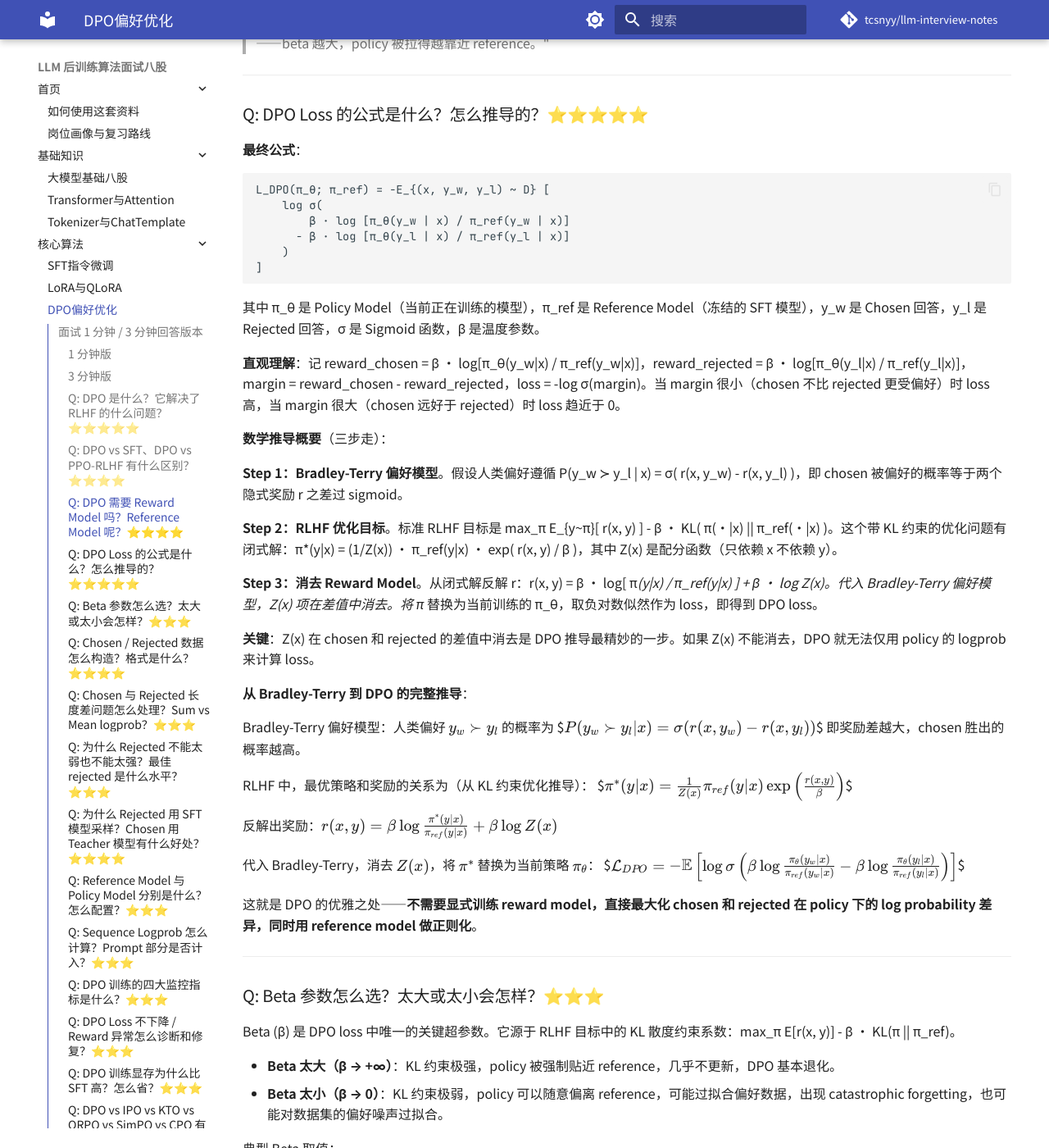
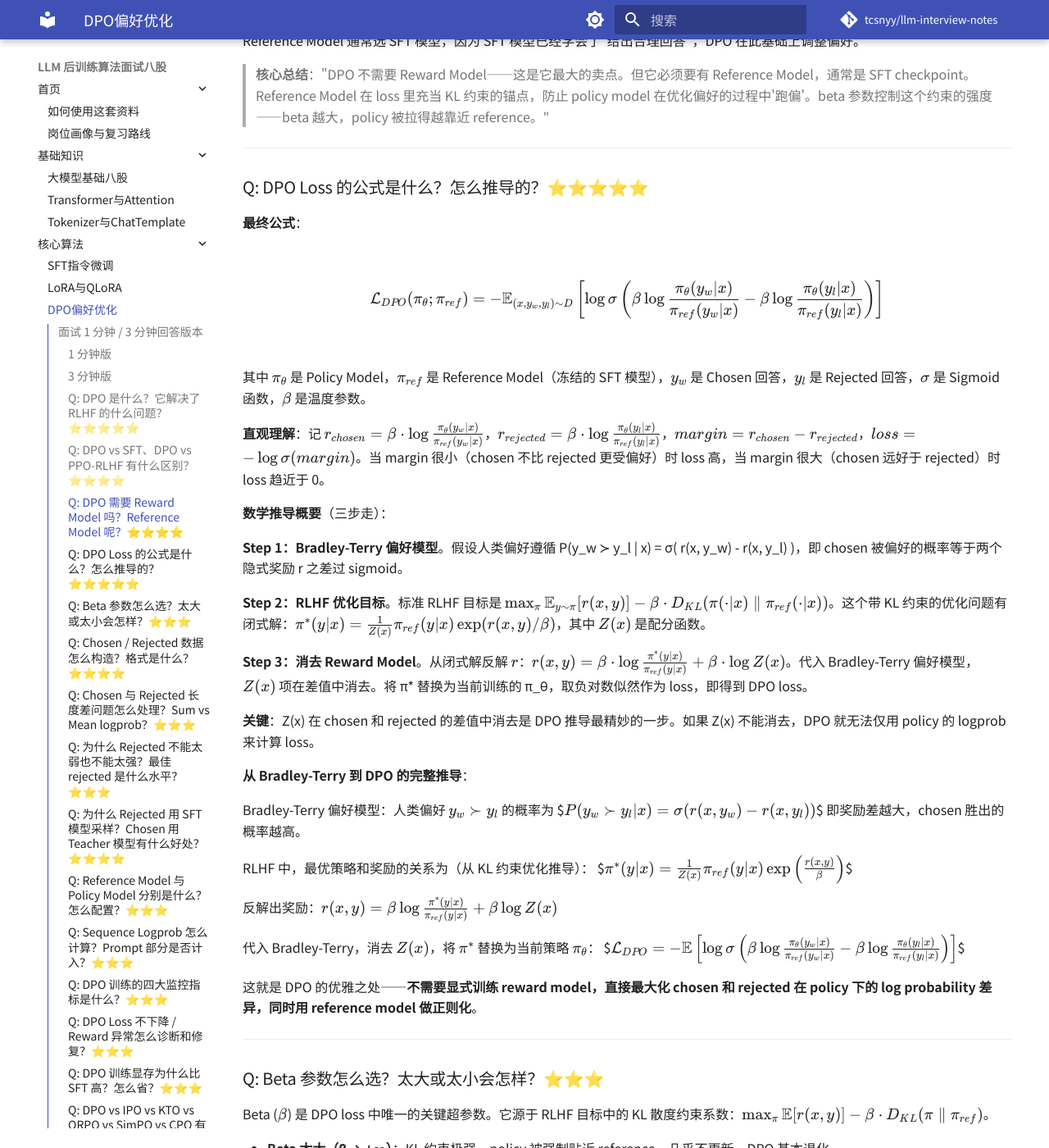
Before and after one commit to tcsnyy/llm-interview-notes, an MkDocs documentation site: the page built from docs/07_DPO偏好优化.md, in a window 1280 px wide and 1400 px high, scrolled down 3847 px. Shown: the whole window at 82% size. Built offline with MkDocs 1.6.1 and Material for MkDocs 9.7.7, drawn with Linux system fonts in a browser that asks for light colours; comment, search, counter and statistics services are not loaded; some of the changed text lies outside the part shown.

Commit message:
fix: convert DPO code-block formulas to 数学 LaTeX for KaTeX rendering

````diff
--- a/docs/07_DPO偏好优化.md
+++ b/docs/07_DPO偏好优化.md
@@ -82,9 +82,7 @@ DPO 解决的 RLHF 痛点：
 
 **Reward Model：不需要但隐含**。DPO 不需要显式训练 Reward Model，但它通过数学等价性隐含地将 policy model 的 logprob 差作为 reward：
 
-```
-r(x, y) = β · log[ π_θ(y|x) / π_ref(y|x) ]
-```
+$$r(x, y) = \beta \cdot \log\frac{\pi_\theta(y|x)}{\pi_{ref}(y|x)}$$
 
 这意味着 DPO 中 policy model 本身就在充当 Reward Model 的角色——它对 chosen 和 rejected 的相对评分就是隐式奖励。
 
@@ -100,26 +98,19 @@ Reference Model 通常选 SFT 模型，因为 SFT 模型已经学会了"给出
 
 **最终公式**：
 
-```
-L_DPO(π_θ; π_ref) = -E_{(x, y_w, y_l) ~ D} [
-    log σ(
-        β · log [π_θ(y_w | x) / π_ref(y_w | x)]
-      - β · log [π_θ(y_l | x) / π_ref(y_l | x)]
-    )
-]
-```
+$$\mathcal{L}_{DPO}(\pi_\theta; \pi_{ref}) = -\mathbb{E}_{(x, y_w, y_l) \sim D}\left[\log \sigma\left(\beta \log \frac{\pi_\theta(y_w | x)}{\pi_{ref}(y_w | x)} - \beta \log \frac{\pi_\theta(y_l | x)}{\pi_{ref}(y_l | x)}\right)\right]$$
 
-其中 π_θ 是 Policy Model（当前正在训练的模型），π_ref 是 Reference Model（冻结的 SFT 模型），y_w 是 Chosen 回答，y_l 是 Rejected 回答，σ 是 Sigmoid 函数，β 是温度参数。
+其中 $\pi_\theta$ 是 Policy Model，$\pi_{ref}$ 是 Reference Model（冻结的 SFT 模型），$y_w$ 是 Chosen 回答，$y_l$ 是 Rejected 回答，$\sigma$ 是 Sigmoid 函数，$\beta$ 是温度参数。
 
-**直观理解**：记 reward_chosen = β · log[π_θ(y_w|x) / π_ref(y_w|x)]，reward_rejected = β · log[π_θ(y_l|x) / π_ref(y_l|x)]，margin = reward_chosen - reward_rejected，loss = -log σ(margin)。当 margin 很小（chosen 不比 rejected 更受偏好）时 loss 高，当 margin 很大（chosen 远好于 rejected）时 loss 趋近于 0。
+**直观理解**：记 $r_{chosen} = \beta \cdot \log\frac{\pi_\theta(y_w|x)}{\pi_{ref}(y_w|x)}$，$r_{rejected} = \beta \cdot \log\frac{\pi_\theta(y_l|x)}{\pi_{ref}(y_l|x)}$，$margin = r_{chosen} - r_{rejected}$，$loss = -\log \sigma(margin)$。当 margin 很小（chosen 不比 rejected 更受偏好）时 loss 高，当 margin 很大（chosen 远好于 rejected）时 loss 趋近于 0。
 
 **数学推导概要**（三步走）：
 
 **Step 1：Bradley-Terry 偏好模型**。假设人类偏好遵循 P(y_w ≻ y_l | x) = σ( r(x, y_w) - r(x, y_l) )，即 chosen 被偏好的概率等于两个隐式奖励 r 之差过 sigmoid。
 
-**Step 2：RLHF 优化目标**。标准 RLHF 目标是 max_π E_{y~π}[ r(x, y) ] - β · KL( π(·|x) || π_ref(·|x) )。这个带 KL 约束的优化问题有闭式解：π*(y|x) = (1/Z(x)) · π_ref(y|x) · exp( r(x, y) / β )，其中 Z(x) 是配分函数（只依赖 x 不依赖 y）。
+**Step 2：RLHF 优化目标**。标准 RLHF 目标是 $\max_\pi \mathbb{E}_{y\sim\pi}[ r(x, y) ] - \beta \cdot D_{KL}( \pi(\cdot|x) \parallel \pi_{ref}(\cdot|x) )$。这个带 KL 约束的优化问题有闭式解：$\pi^*(y|x) = \frac{1}{Z(x)} \pi_{ref}(y|x) \exp( r(x, y) / \beta )$，其中 $Z(x)$ 是配分函数。
 
-**Step 3：消去 Reward Model**。从闭式解反解 r：r(x, y) = β · log[ π*(y|x) / π_ref(y|x) ] + β · log Z(x)。代入 Bradley-Terry 偏好模型，Z(x) 项在差值中消去。将 π* 替换为当前训练的 π_θ，取负对数似然作为 loss，即得到 DPO loss。
+**Step 3：消去 Reward Model**。从闭式解反解 $r$：$r(x, y) = \beta \cdot \log\frac{\pi^*(y|x)}{\pi_{ref}(y|x)} + \beta \cdot \log Z(x)$。代入 Bradley-Terry 偏好模型，$Z(x)$ 项在差值中消去。将 π* 替换为当前训练的 π_θ，取负对数似然作为 loss，即得到 DPO loss。
 
 **关键**：Z(x) 在 chosen 和 rejected 的差值中消去是 DPO 推导最精妙的一步。如果 Z(x) 不能消去，DPO 就无法仅用 policy 的 logprob 来计算 loss。
 
@@ -144,7 +135,7 @@ $$\mathcal{L}_{DPO} = -\mathbb{E}\left[\log \sigma\left(\beta \log \frac{\pi_\th
 
 ### Q: Beta 参数怎么选？太大或太小会怎样？⭐⭐⭐
 
-Beta (β) 是 DPO loss 中唯一的关键超参数。它源于 RLHF 目标中的 KL 散度约束系数：max_π E[r(x, y)] - β · KL(π || π_ref)。
+Beta ($\beta$) 是 DPO loss 中唯一的关键超参数。它源于 RLHF 目标中的 KL 散度约束系数：$\max_\pi \mathbb{E}[r(x, y)] - \beta \cdot D_{KL}(\pi \parallel \pi_{ref})$。
 
 - **Beta 太大（β → +∞）**：KL 约束极强，policy 被强制贴近 reference，几乎不更新，DPO 基本退化。
 - **Beta 太小（β → 0）**：KL 约束极弱，policy 可以随意偏离 reference，可能过拟合偏好数据，出现 catastrophic forgetting，也可能对数据集的偏好噪声过拟合。
@@ -361,7 +352,7 @@ DPO 比 SFT 更吃显存，因为需要同时持有 policy model 和 reference m
 
 **核心机制**：DPO 优化的是"人类偏好"，而非"事实正确性"。人类偏好自信肯定的语气、详细有条理的回答、流畅专业的表达，但不一定偏好事实正确。如果 chosen 因为"看起来更专业"而被偏好，DPO 学到的是"说得很肯定 = 好"，模型学会对不准确的内容也说得很肯定，幻觉被强化。
 
-**数学直觉**：DPO 的隐式 reward r(x, y) = β · log[π_θ(y|x) / π_ref(y|x)]，不包含任何事实性校验。模型只需要让 logprob 变高就能获得更高的 reward。如果 chosen 中包含事实错误但语气自信、条理清晰，DPO 仍然会奖励这种模式。
+**数学直觉**：DPO 的隐式 reward $r(x, y) = \beta \cdot \log\frac{\pi_\theta(y|x)}{\pi_{ref}(y|x)}$，不包含任何事实性校验。模型只需要让 logprob 变高就能获得更高的 reward。如果 chosen 中包含事实错误但语气自信、条理清晰，DPO 仍然会奖励这种模式。
 
 **长尾问题更容易中招**：高频问题（如高血压、糖尿病）训练数据中 chosen 包含正确答案，DPO 学到正确方向。长尾问题（如罕见病、偏门药物）训练数据中 chosen 可能也有不准确之处（teacher 也不是完美的），但 chosen 的格式/语气/结构更好，DPO 学到的是"格式好 = 好"。测试时模型对不准确的回答也说得头头是道。
 
````
